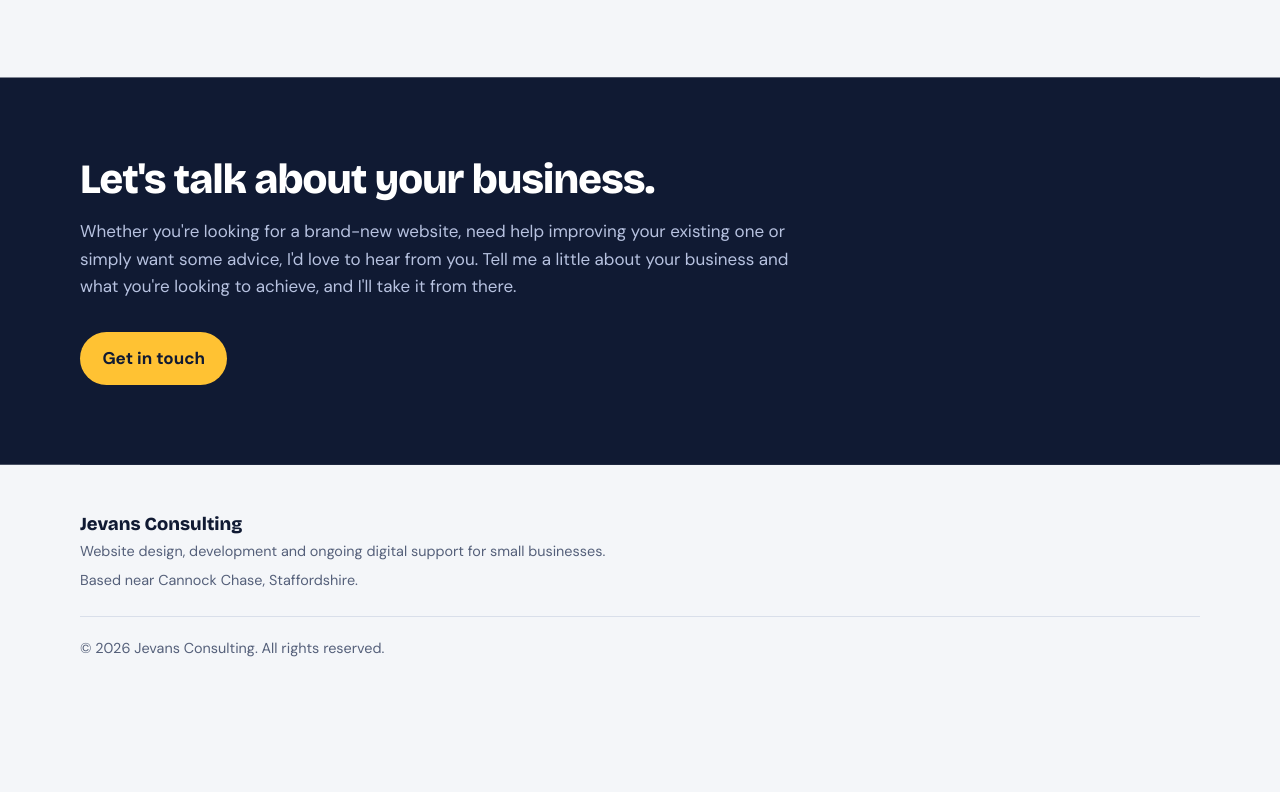
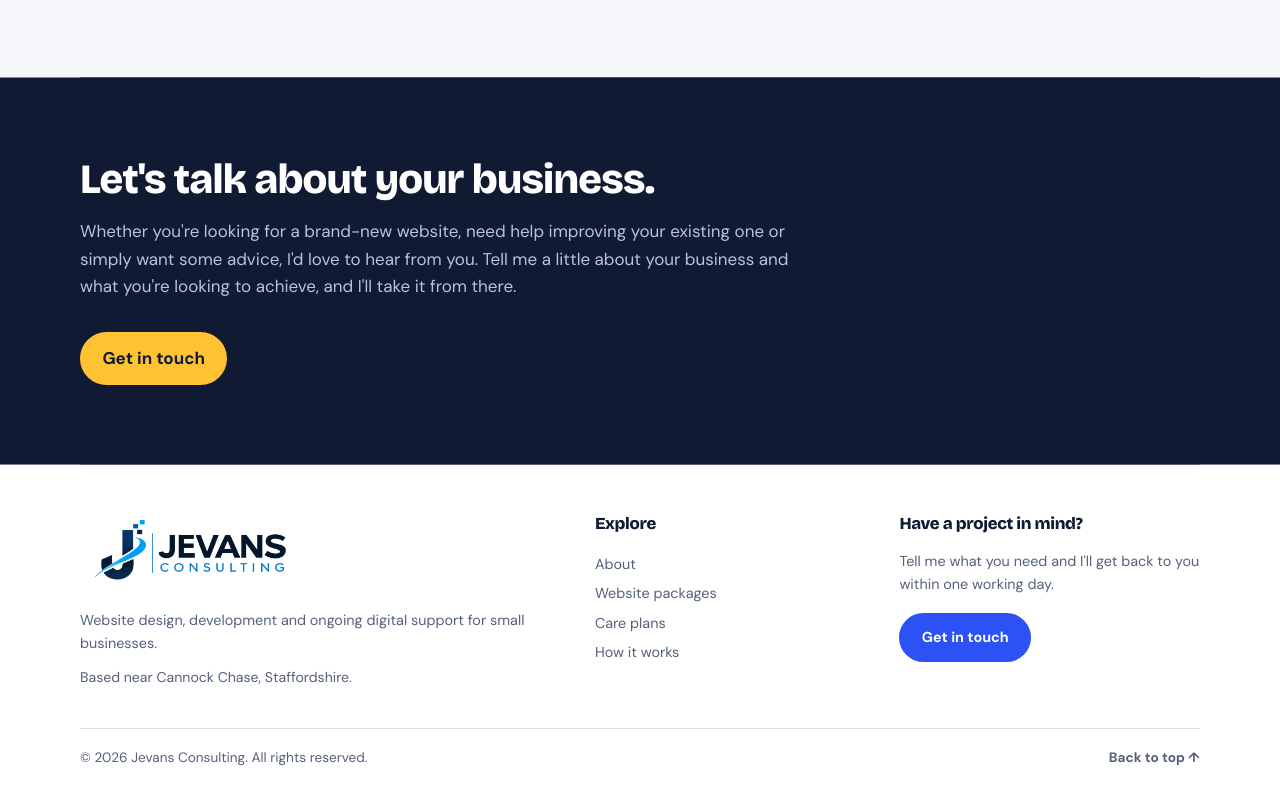
Before and after one commit to GrumpyMonk26/jevansconsulting, an Astro site: page / in a window 1280 px wide. Shown: the part 4530-5322 px from the top of the page. Before the commit the page ends 5238 px from the top, so only its background shows below. Built offline with nearby package versions, Linux system fonts and the light colour scheme; Astro itself is replaced by a stand-in of ours.

Commit message:
feat: make the footer more professiona

```diff
--- a/src/components/Footer.astro
+++ b/src/components/Footer.astro
@@ -6,14 +6,33 @@ interface Props {
 const { name = 'Jevans Consulting' } = Astro.props;
 ---
 
-<footer>
-  <div class="footer-content">
-    <p class="footer-brand">{name}</p>
-    <p>Website design, development and ongoing digital support for small businesses.</p>
-    <p>Based near Cannock Chase, Staffordshire.</p>
+<footer class="site-footer">
+  <div class="footer-main">
+    <div class="footer-intro">
+      <a class="footer-logo" href="#top" aria-label={name + ' home'}>
+        <img src="/jevans-logo.png" alt={name} width="760" height="230" loading="lazy" />
+      </a>
+      <p>Website design, development and ongoing digital support for small businesses.</p>
+      <p class="footer-location">Based near Cannock Chase, Staffordshire.</p>
+    </div>
+
+    <nav class="footer-nav" aria-label="Footer navigation">
+      <h2>Explore</h2>
+      <a href="#about">About</a>
+      <a href="#packages">Website packages</a>
+      <a href="#care">Care plans</a>
+      <a href="#process">How it works</a>
+    </nav>
+
+    <div class="footer-contact">
+      <h2>Have a project in mind?</h2>
+      <p>Tell me what you need and I'll get back to you within one working day.</p>
+      <button type="button" class="btn" data-open-contact>Get in touch</button>
+    </div>
   </div>
 
   <div class="footer-bottom">
-    <p>© {new Date().getFullYear()} {name}. All rights reserved.</p>
+    <p>&copy; {new Date().getFullYear()} {name}. All rights reserved.</p>
+    <a href="#top">Back to top <span aria-hidden="true">&#8593;</span></a>
   </div>
 </footer>
--- a/src/styles/global.css
+++ b/src/styles/global.css
@@ -667,7 +667,7 @@ section {
 }
 
 footer {
-  padding: 0 0 3rem;
+  padding: 3rem 0 1.5rem;
   color: var(--muted);
   font-size: 0.9rem;
 }
@@ -736,18 +736,92 @@ footer {
 }
 
 /* footer */
-.footer-content {
+.site-footer {
+  background: var(--white);
+  box-shadow: 0 0 0 100vmax var(--white);
+  clip-path: inset(0 -100vmax);
+}
+.footer-main {
   display: grid;
-  gap: 0.35rem;
-  padding-bottom: 1.5rem;
+  grid-template-columns: minmax(240px, 1.5fr) 0.8fr minmax(240px, 1fr);
+  gap: clamp(2rem, 5vw, 5rem);
+  padding: 0 0 2.5rem;
 }
-.footer-brand {
+.footer-logo {
+  display: inline-block;
+  margin-bottom: 1rem;
+}
+.footer-logo img {
+  display: block;
+  width: min(220px, 100%);
+  height: auto;
+}
+.footer-intro > p,
+.footer-contact p {
+  color: var(--muted);
+}
+.footer-location {
+  margin-top: 0.65rem;
+  font-size: 0.88rem;
+}
+.footer-nav,
+.footer-contact {
+  display: flex;
+  flex-direction: column;
+  align-items: flex-start;
+}
+.footer-nav h2,
+.footer-contact h2 {
+  margin: 0 0 1rem;
+  font: 700 1.05rem var(--display);
   color: var(--ink);
-  font: 800 1.15rem var(--display);
+}
+.footer-nav a {
+  margin: 0.2rem 0;
+  color: var(--muted);
+  text-decoration: none;
+}
+.footer-nav a:hover,
+.footer-bottom a:hover {
+  color: var(--cobalt);
+}
+.footer-contact .btn {
+  margin-top: 1.1rem;
 }
 .footer-bottom {
+  display: flex;
+  justify-content: space-between;
+  align-items: center;
+  gap: 1rem;
   border-top: 1px solid var(--line);
-  padding-top: 1.25rem;
+  padding-top: 1.1rem;
+  font-size: 0.85rem;
+}
+.footer-bottom a {
+  color: var(--muted);
+  text-decoration: none;
+  font-weight: 600;
+}
+@media (max-width: 760px) {
+  .footer-main {
+    grid-template-columns: 1fr 1fr;
+    gap: 2rem;
+  }
+  .footer-intro {
+    grid-column: 1 / -1;
+  }
+}
+@media (max-width: 480px) {
+  .footer-main {
+    grid-template-columns: 1fr;
+  }
+  .footer-intro {
+    grid-column: auto;
+  }
+  .footer-bottom {
+    align-items: flex-start;
+    flex-direction: column;
+  }
 }
 
 /* stop the page scrolling behind the open dialog */
```
